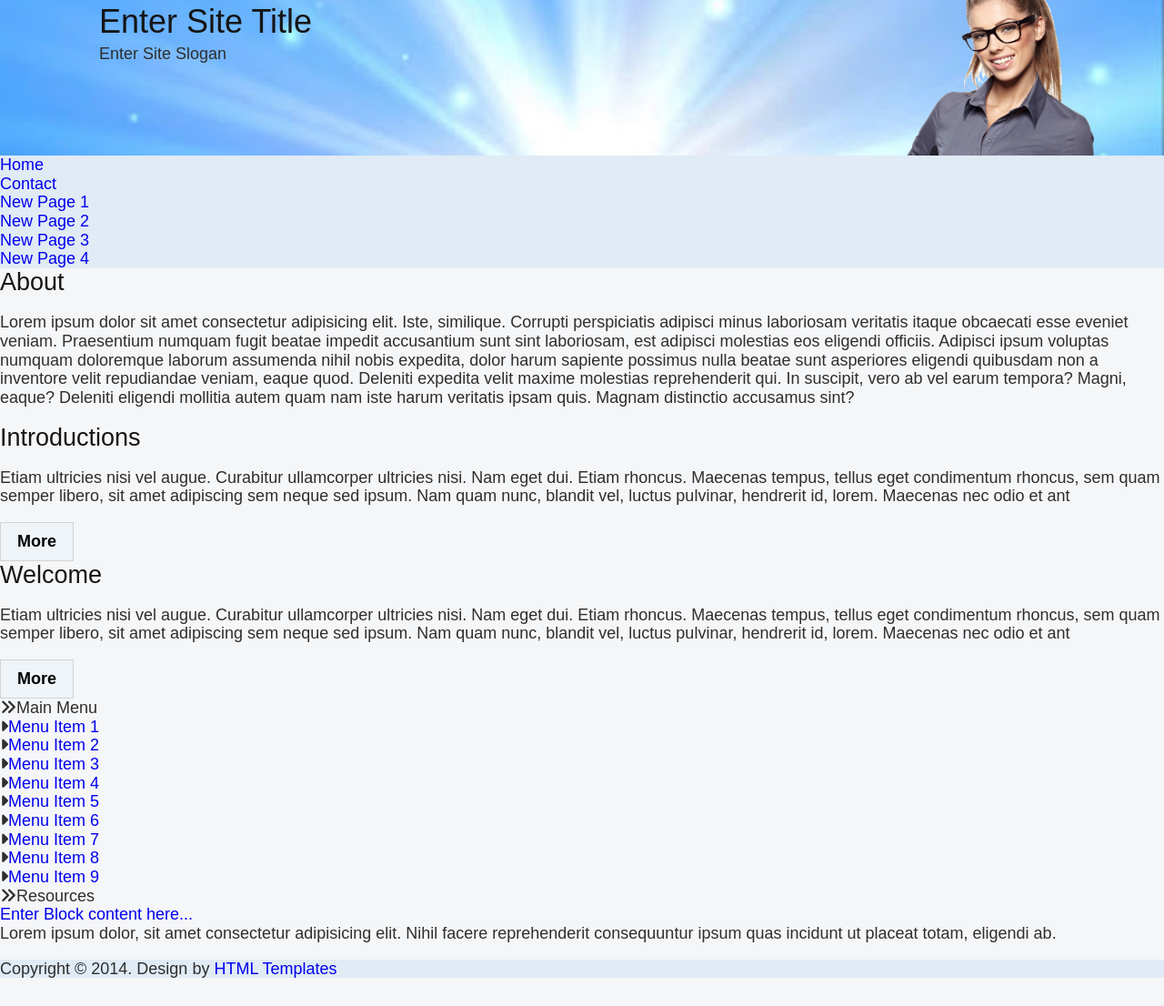
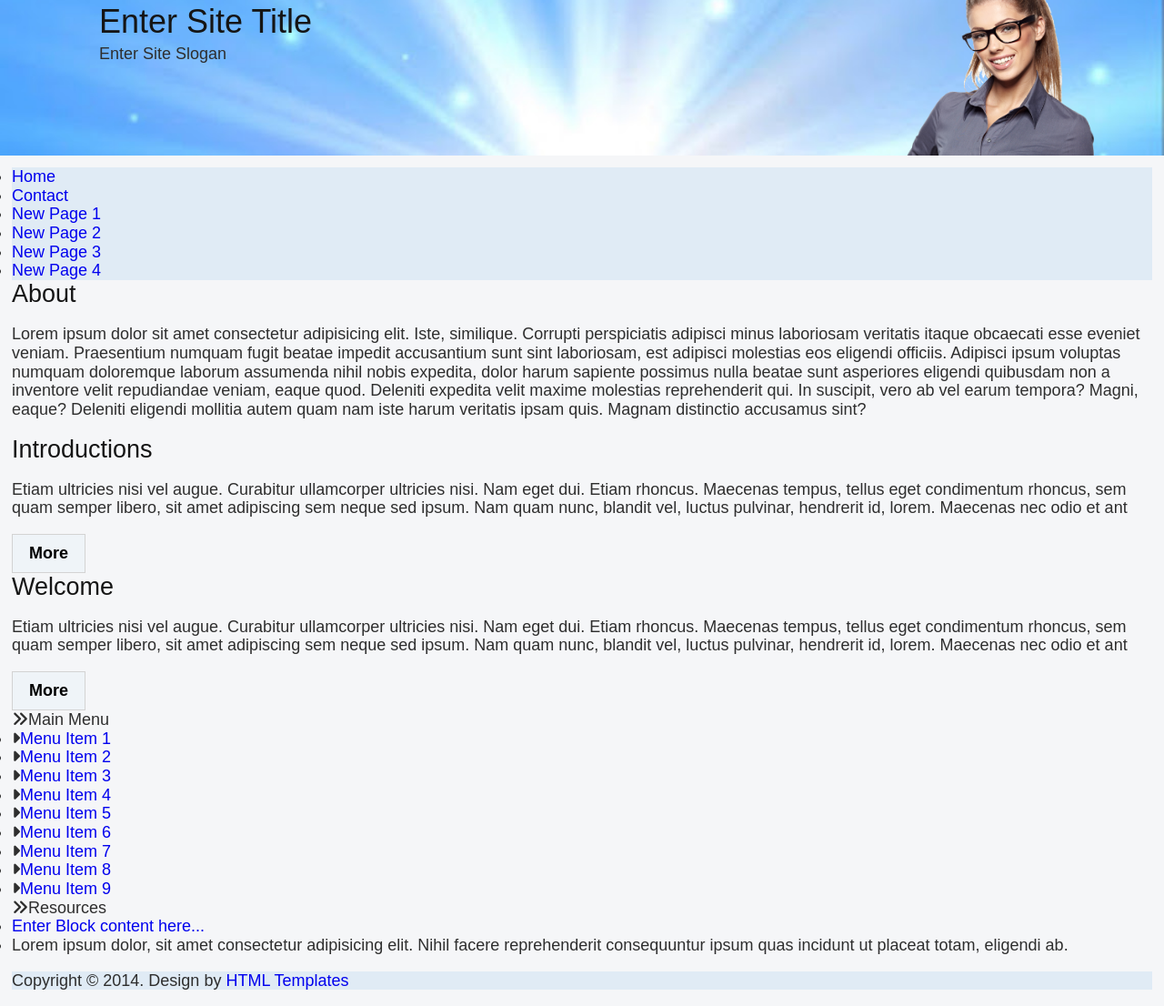
Before and after one commit to KateMarshakova/Website_optics, a plain HTML site: page index.html in a window 1280 px wide. Shown: the part 36-1142 px from the top of the page at 91% size. Drawn offline with Linux system fonts and the light colour scheme; a web font is replaced by a local one.

Commit message:
ADD description structure

```diff
--- a/css/style.sass
+++ b/css/style.sass
@@ -52,3 +52,11 @@ ul, li
     height: 206px
     width: 206px
     margin-right: 77px
+
+.description
+  margin: 13px
+  .navigation
+
+  .information
+
+  .footer
```
Also changed, not shown: css/style.css, 1 other file.
